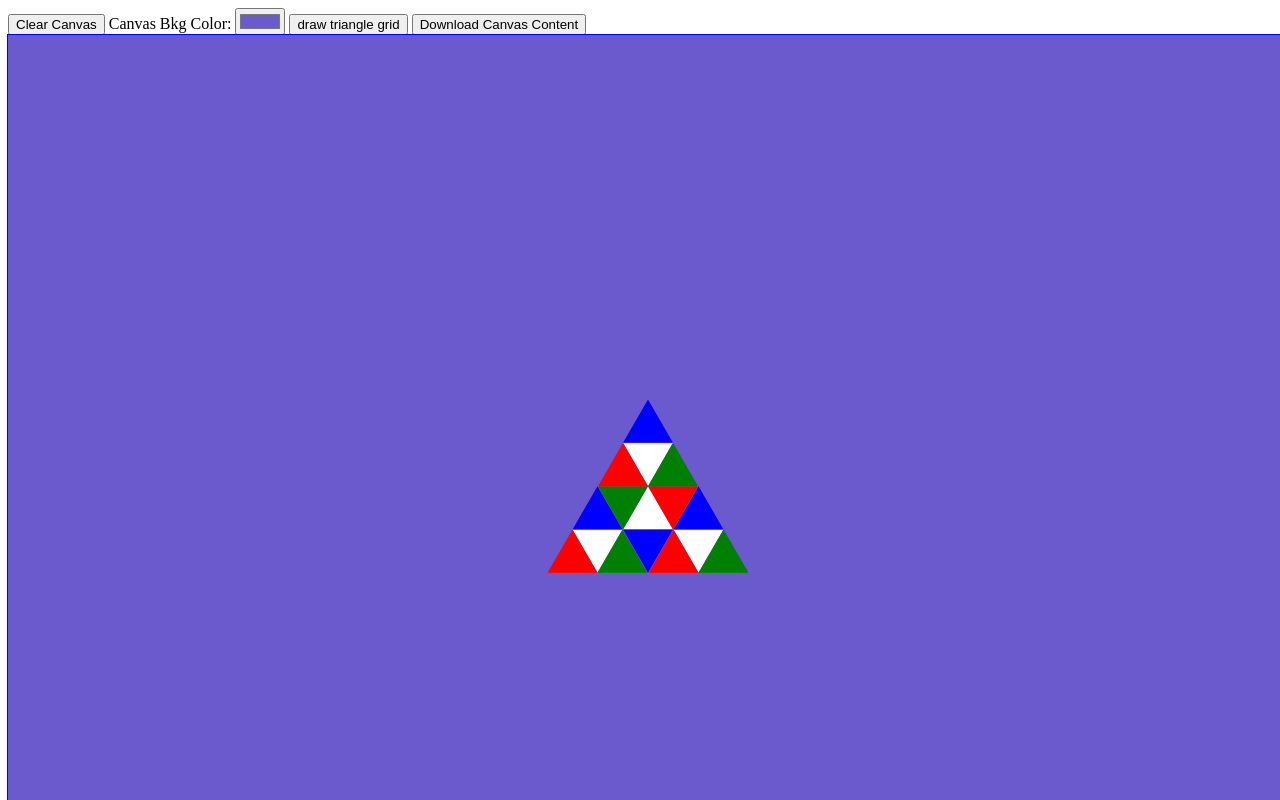
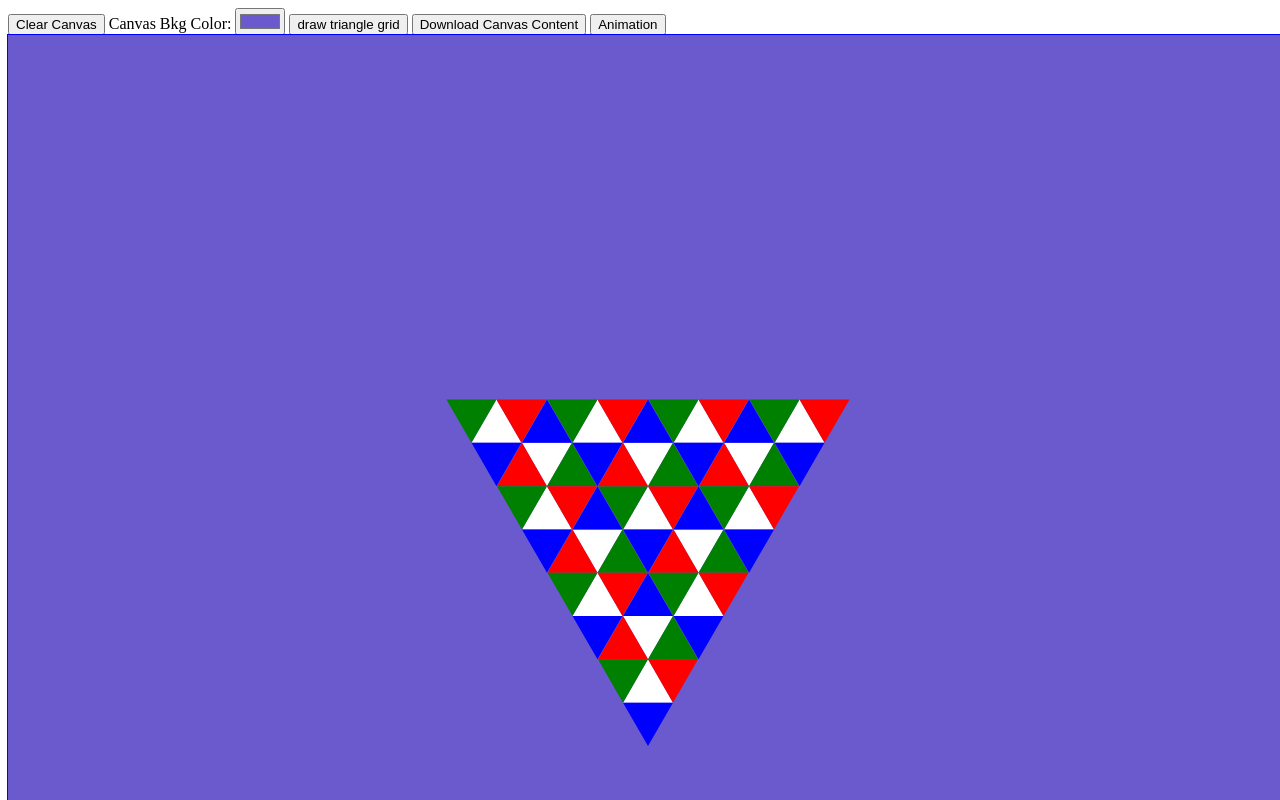
Before and after one commit to vasilich-tregub/vonWebsmann, a plain HTML site: page canvas.html in a window 1280 px wide. Both pictures are taken after a click on the button "draw triangle grid". Shown: the top 800 px of the page. Drawn offline with Linux system fonts and the light colour scheme.

Commit message:
64 triangles

```diff
--- a/canvas.html
+++ b/canvas.html
@@ -12,9 +12,12 @@
         <input type="color" id="canvasbkgColor" value=#6a5acd onchange="colorBackground(this.value)">
         <button onclick="drawTriangleGrid()">draw triangle grid</button>
         <button onclick="downloadCanvasContent()">Download Canvas Content</button>
+        <button onclick="animation()">Animation</button>
     </div>
     <div id="canvasbackground" style="width: 1280px; height: 960px; outline: thin solid blue;">
         <canvas id="canvas" width="1280" height="960" style="outline: thin solid blue;"></canvas>
+    </div>
+    <div id="animateddiv" style="width: 128px; height: 96px; background-color: blue;">
     </div>
     <script src="canvas.js">
     </script>
--- a/canvas.js
+++ b/canvas.js
@@ -1,3 +1,6 @@
+const element = document.getElementById("animateddiv");
+let start;
+
 const sqrt3 = Math.sqrt(3);
 
 const cnvs = document.getElementById("canvas");
@@ -7,8 +10,36 @@ const originX = cnvs.width / 2.0;
 const originY = cnvs.height / 2.0;
 const halfedge = 25.0;
 
+const triangles = [];
 
 window.onload = () => { colorBackground("#6a5acd"); };
+
+function step(timestamp) {
+  if (start === undefined) {
+    start = timestamp;
+  }
+  const elapsed = timestamp - start;
+
+  // Math.min() is used here to make sure the element stops at exactly 200px
+  const shift = Math.min(0.01 * elapsed, 200);
+  element.style.transform = `translateX(${shift}px)`
+  if (shift < 200) {
+  let arrindex = Math.trunc((shift * 64) / 200).toString();
+  let tri = triangles[arrindex];
+    ctx.beginPath();
+    ctx.moveTo(tri.offX, tri.offY + tri.flip * (tri.halfedge * sqrt3 - tri.halfedge / sqrt3));
+    ctx.lineTo(tri.offX + tri.halfedge, tri.offY - tri.flip * tri.halfedge / sqrt3);
+    ctx.lineTo(tri.offX - tri.halfedge, tri.offY - tri.flip * tri.halfedge / sqrt3);
+    ctx.closePath();
+    ctx.fillStyle = tri.color;
+    ctx.fill();
+    requestAnimationFrame(step);
+  }
+}
+
+function animation() {
+    requestAnimationFrame(step);
+}
 
 function clearCanvas() {
     const ctx = document.getElementById("canvas").getContext("2d");
@@ -20,24 +51,32 @@ function drawTriangleGrid() {
     let periodOffY = originY;
     let flip = -1;
     drawTrianglePeriod(flip, periodOffX, periodOffY);
+    flip = -flip;
     periodOffX = originX;
-    periodOffY = originY + 2 * halfedge * (sqrt3 + 1 / sqrt3);
-    //drawTrianglePeriod(-flip, periodOffX, periodOffY);
+    periodOffY = originY + flip * halfedge * 2 * (sqrt3 + 1 / sqrt3);
+    drawTrianglePeriod(flip, periodOffX, periodOffY);
+    periodOffX = originX + flip * halfedge * 2 * (sqrt3 + 0.5 / sqrt3);
+    periodOffY = originY - flip * halfedge * 1 * (sqrt3 + 1 / sqrt3);
+    drawTrianglePeriod(flip, periodOffX, periodOffY);
+    periodOffX = originX - flip * halfedge * 2 * (sqrt3 + 0.5 / sqrt3);
+    periodOffY = originY - flip * halfedge * 1 * (sqrt3 + 1 / sqrt3);
+    drawTrianglePeriod(flip, periodOffX, periodOffY);
 }
 
 function drawTrianglePeriod(flip, periodOffX, periodOffY) {
     let posOffX = periodOffX;
     let posOffY = periodOffY;
     drawNumeralPositionTriangles(flip, halfedge, posOffX, posOffY);
-    posOffX = originX;
-    posOffY = originY - halfedge * (sqrt3 + 1 / sqrt3);
-    drawNumeralPositionTriangles(-flip, halfedge, posOffX, posOffY);
-    posOffX = originX + halfedge * (sqrt3 + 0.5 / sqrt3);
-    posOffY = originY + halfedge * (sqrt3 - 1 / sqrt3);
-    drawNumeralPositionTriangles(-flip, halfedge, posOffX, posOffY);
-    posOffX = originX - halfedge * (sqrt3 + 0.5 / sqrt3);
-    posOffY = originY + halfedge * (sqrt3 - 1 / sqrt3);
-    drawNumeralPositionTriangles(-flip, halfedge, posOffX, posOffY);
+    flip = -flip
+    posOffX = periodOffX;
+    posOffY = periodOffY - flip * halfedge * (sqrt3 + 1 / sqrt3);
+    drawNumeralPositionTriangles(flip, halfedge, posOffX, posOffY);
+    posOffX = periodOffX - flip * halfedge * (sqrt3 + 0.5 / sqrt3);
+    posOffY = periodOffY + flip * halfedge * (sqrt3 - 1 / sqrt3);
+    drawNumeralPositionTriangles(flip, halfedge, posOffX, posOffY);
+    posOffX = periodOffX + flip * halfedge * (sqrt3 + 0.5 / sqrt3);
+    posOffY = periodOffY + flip * halfedge * (sqrt3 - 1 / sqrt3);
+    drawNumeralPositionTriangles(flip, halfedge, posOffX, posOffY);
 }
 
 function drawNumeralPositionTriangles(flip, halfedge, posOffX, posOffY) {
@@ -68,6 +107,7 @@ function drawTriangle(flip, halfedge, offX, offY, color) {
     ctx.closePath();
     ctx.fillStyle = color;
     ctx.fill();
+    triangles.push({flip: flip, halfedge: halfedge, offX: offX, offY: offY, color: color});
 }
 
 function colorBackground(color) {
```
